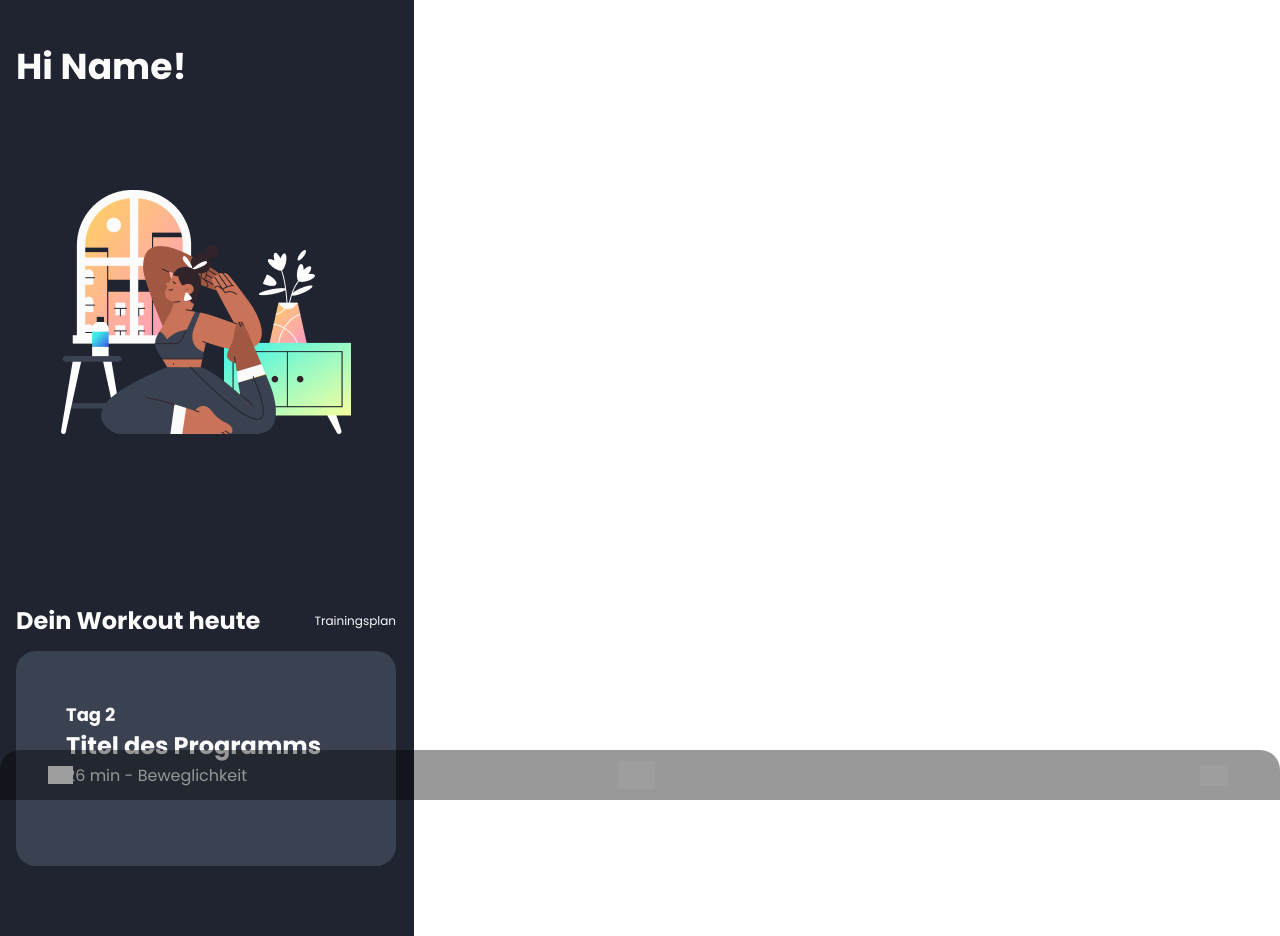
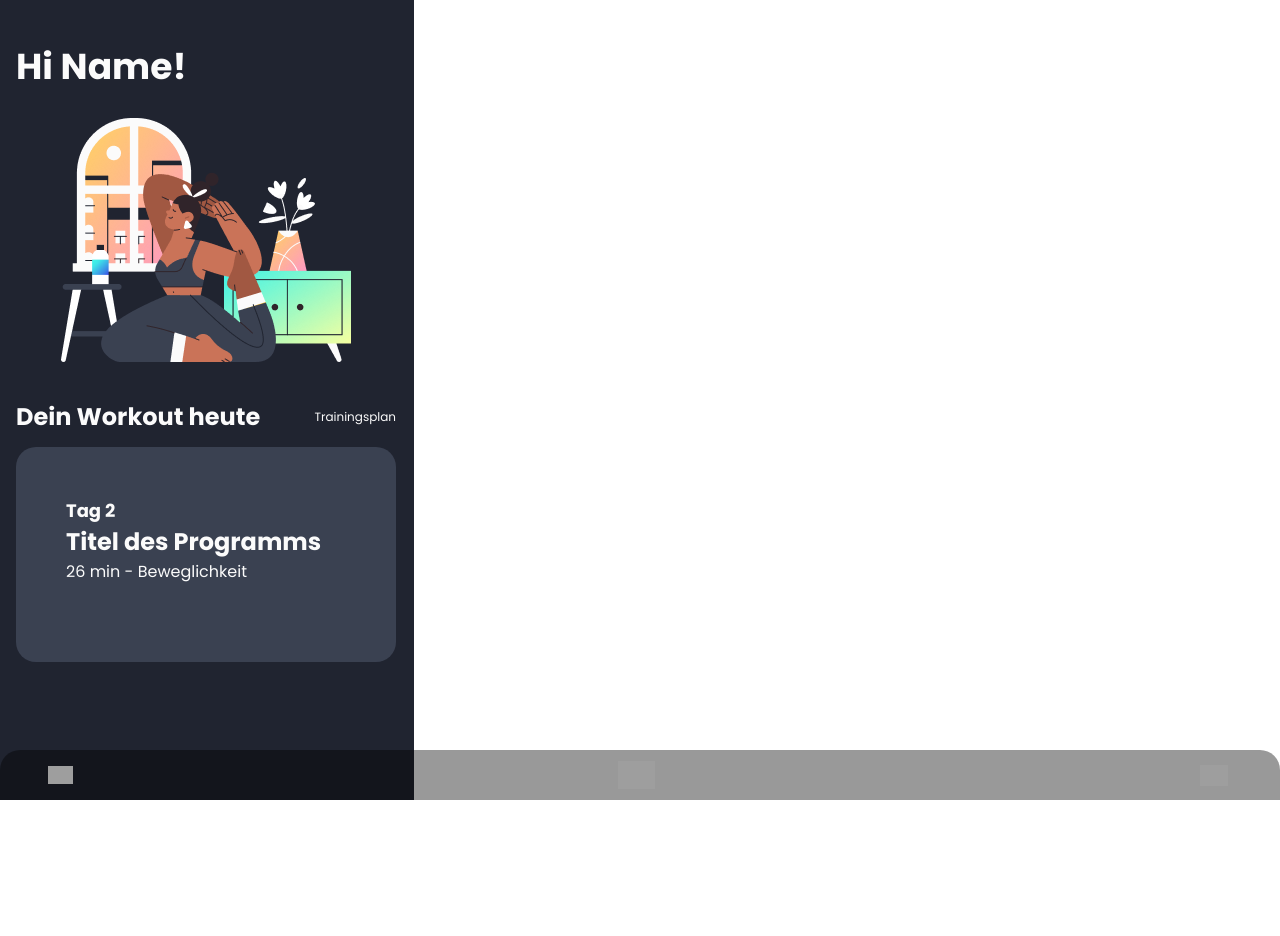
Before and after one commit to jonaphil/FEND-Fitness-React, a React (Vite) app: page / in a window 1280 px wide. After the commit the page ends 800 px from the top, so only its background shows below. Built offline with nearby package versions, Linux system fonts and the light colour scheme; grey boxes are pictures that could not be loaded.

Commit message:
Cleaning Component Dashboard

```diff
--- a/src/pages/Dashboard.jsx
+++ b/src/pages/Dashboard.jsx
@@ -10,13 +10,11 @@ export default function Dashboard({ name, currentExcercise }) {
   return (
     <MainScreen page={"home"}>
       <h1 className="self-start">Hi {name}!</h1>
-      <div className="h-18 flex-shrink"></div>
       <img
-        className="self-center"
+        className="self-center mt-3 mb-6"
         src="../media/images/Layer 11 1.png"
         alt="Picture of a human, stretching in the morning"
       />
-      <div className="h-36 flex-shrink"></div>
       <div className="self-stretch flex justify-between items-center justify-self-center">
         <h2>Dein Workout heute</h2>
         <a href="Trainingsplan" className="text-xs">
```
